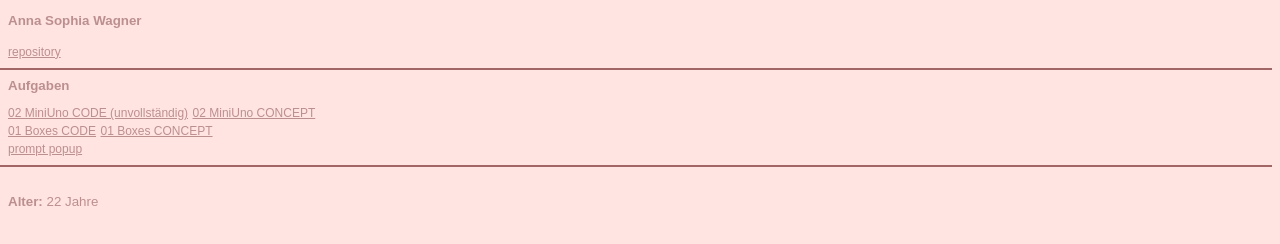
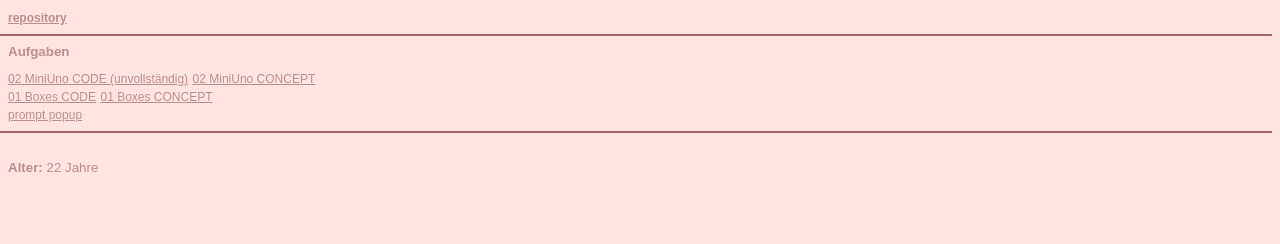
Before and after one commit to annasophiawagner/EIA2.github.io, a plain HTML site: page Steckbrief/steckbrief.htm in a window 1280 px wide. Drawn offline with Linux system fonts and the light colour scheme.

Commit message:
git commit -m "steckbrief"

```diff
--- a/Steckbrief/steckbrief.htm
+++ b/Steckbrief/steckbrief.htm
@@ -39,8 +39,7 @@ a:hover {
 }
 </style>
 <body>
-    <p><h1>Anna Sophia Wagner</h1></p>
-    <a href="https://github.com/annasophiawagner/EIA2.github.io" target="_blank">repository</a>
+    <a href="https://github.com/annasophiawagner/EIA2.github.io" target="_blank"><b>repository</b></a>
     <hr class="line">
     <nav class="AufgabenNav">
         <p class="Nav"><b>Aufgaben</b></p>
```
